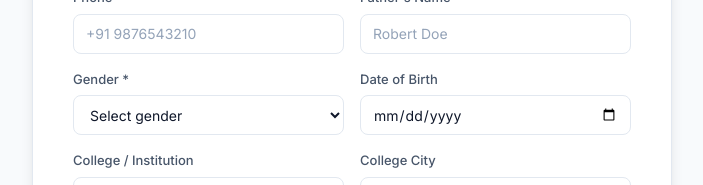
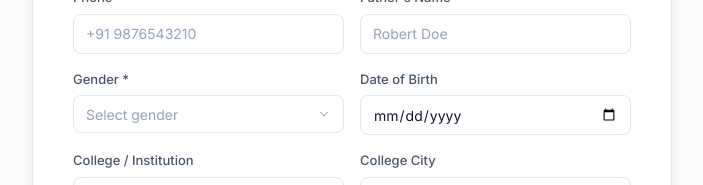
Before and after one commit to Sudharsan2905/SOFTSUAVE-HIRE-FE, a React (Vite) app: page /candidate/register in a window 1280 px wide. Shown: the part 400-585 px from the top of the page, without its empty margins (288-991 px from the left). Built offline with nearby package versions, Linux system fonts and the light colour scheme.

Commit message:
feat: replace select elements with custom Select component in RegisterPage and LiveInterviewsPage for improved UI consistency

```diff
--- a/src/features/candidate/pages/RegisterPage.tsx
+++ b/src/features/candidate/pages/RegisterPage.tsx
@@ -1,11 +1,12 @@
 import React, { useState } from 'react';
 import { Link, useNavigate, useSearchParams } from 'react-router-dom';
-import { useForm } from 'react-hook-form';
+import { useForm, Controller } from 'react-hook-form';
 import { zodResolver } from '@hookform/resolvers/zod';
 import { z } from 'zod';
 import styles from './RegisterPage.module.css';
 import { Button } from '@/components/ui/Button';
 import { Input } from '@/components/ui/Input';
+import { Select } from '@/components/ui/Select';
 import { useAppDispatch } from '@/store';
 import { candidateRegister } from '@/store/slices/authSlice';
 import { IconEye, IconEyeOff } from '@/assets/icons';
@@ -47,7 +48,7 @@ export default function RegisterPage() {
   const [showConfirm, setShowConfirm] = useState(false);
   const shareLink = searchParams.get('share');
 
-  const { register, handleSubmit, formState: { errors, isSubmitting }, setError } = useForm<FormData>({
+  const { register, control, handleSubmit, formState: { errors, isSubmitting }, setError } = useForm<FormData>({
     resolver: zodResolver(schema),
   });
 
@@ -83,16 +84,24 @@ export default function RegisterPage() {
             <Input label="Father's Name *" placeholder="Robert Doe" error={errors.father_name?.message} {...register('father_name')} />
           </div>
           <div className={styles.row}>
-            <div className={styles.field}>
-              <label className={styles.label}>Gender *</label>
-              <select className={`${styles.select} ${errors.gender ? styles.selectError : ''}`} {...register('gender')}>
-                <option value="">Select gender</option>
-                <option value="male">Male</option>
-                <option value="female">Female</option>
-                <option value="other">Other</option>
-              </select>
-              {errors.gender && <p className={styles.fieldError}>{errors.gender.message}</p>}
-            </div>
+            <Controller
+              name="gender"
+              control={control}
+              render={({ field }) => (
+                <Select
+                  label="Gender *"
+                  value={field.value}
+                  onChange={field.onChange}
+                  placeholder="Select gender"
+                  options={[
+                    { value: 'male', label: 'Male' },
+                    { value: 'female', label: 'Female' },
+                    { value: 'other', label: 'Other' },
+                  ]}
+                  error={errors.gender?.message}
+                />
+              )}
+            />
             <Input label="Date of Birth" type="date" error={errors.dob?.message} {...register('dob')} />
           </div>
           <div className={styles.row}>
--- a/src/features/liveInterviews/pages/LiveInterviewsPage.tsx
+++ b/src/features/liveInterviews/pages/LiveInterviewsPage.tsx
@@ -6,6 +6,7 @@ import { Badge } from '@/components/ui/Badge';
 import { Pagination } from '@/components/ui/Pagination';
 import { Spinner } from '@/components/ui/Spinner';
 import { Modal } from '@/components/ui/Modal';
+import { Select } from '@/components/ui/Select';
 import { IconLiveInterview, IconCamera, IconMonitor, IconEye, IconTime } from '@/assets/icons';
 import { api } from '@/utils/api';
 import { useDebounce } from '@/hooks/useDebounce';
@@ -67,14 +68,14 @@ export default function LiveInterviewsPage() {
         onSortOrderToggle={() => setSortOrder((o) => o === 'asc' ? 'desc' : 'asc')}
         viewMode={viewMode} onViewModeChange={setViewMode}
       >
-        <select
-          value={monitoringType}
-          onChange={(e) => setMonitoringType(e.target.value)}
-          style={{ height: 38, padding: '0 12px', border: '1.5px solid var(--border-default)', borderRadius: 8, fontSize: 14, color: 'var(--text-primary)', background: 'var(--bg-surface)', cursor: 'pointer' }}
-        >
-          <option value="">All Modes</option>
-          {MONITORING_OPTIONS.map(o => <option key={o.value} value={o.value}>{o.label}</option>)}
-        </select>
+        <div style={{ width: 180 }}>
+          <Select
+            value={monitoringType}
+            onChange={setMonitoringType}
+            placeholder="All Modes"
+            options={[{ value: '', label: 'All Modes' }, ...MONITORING_OPTIONS]}
+          />
+        </div>
       </FilterBar>
 
       {isLoading ? (
```
